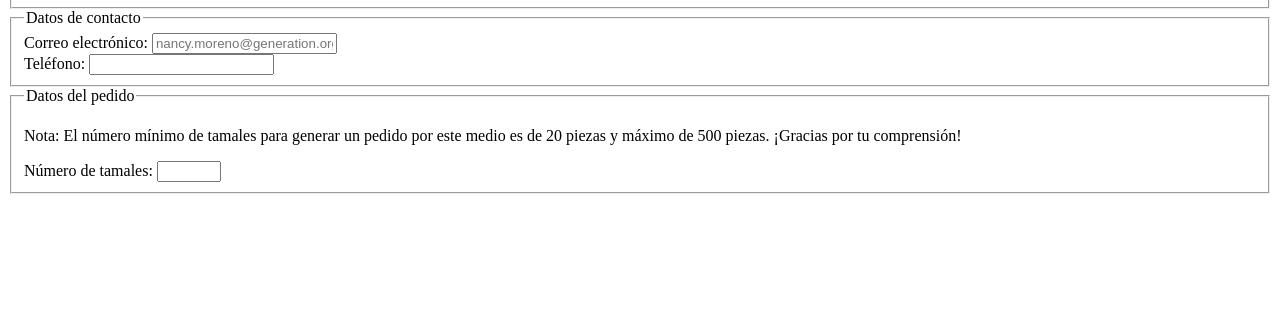
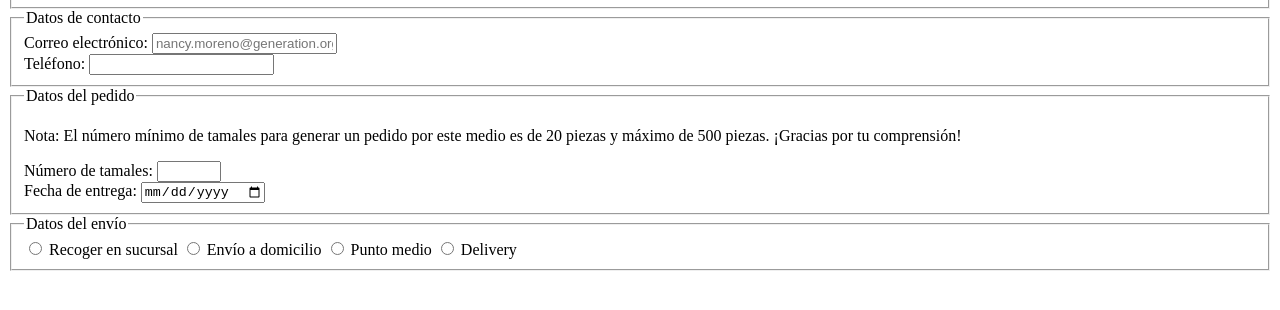
Before and after one commit to taniagd/Sesiones_CH54, a plain HTML site: page formulario.html in a window 1280 px wide. Shown: the part 148-458 px from the top of the page. Drawn offline with Linux system fonts and the light colour scheme.

Commit message:
feat: add radio inputs

```diff
--- a/formulario.html
+++ b/formulario.html
@@ -29,6 +29,26 @@
             <p> Nota: El número mínimo de tamales para generar un pedido por este medio es de 20 piezas y máximo de 500 piezas. ¡Gracias por tu comprensión! </p>
 
             Número de tamales: <input type="number" min="20" max="500" required>
+            <br>
+            Fecha de entrega: <input type="date">
+        </fieldset>
+        <fieldset>
+            <legend> Datos del envío </legend>
+        <!-- El valor del atributo for de label debe ser igual al valor del atributo id del input correspondiente-->
+            <label for="recoger-en-sucursal">
+                 <input id="recoger-en-sucursal" type="radio" name="tipo-de-envio"> Recoger en sucursal
+            </label>
+            <label for="envio-a-domicilio">
+                <input id="envio-a-domicilio" type="radio" name="tipo-de-envio"> Envío a domicilio
+            </label>
+
+            <label for="punto-medio">
+                <input id="punto-medio" type="radio" name="tipo-de-envio"> Punto medio
+            </label>
+
+            <input id="delivery" type="radio" name="tipo-de-envio">
+            <label for="delivery"> Delivery </label>
+
         </fieldset>
     </form>
 </body>
```
